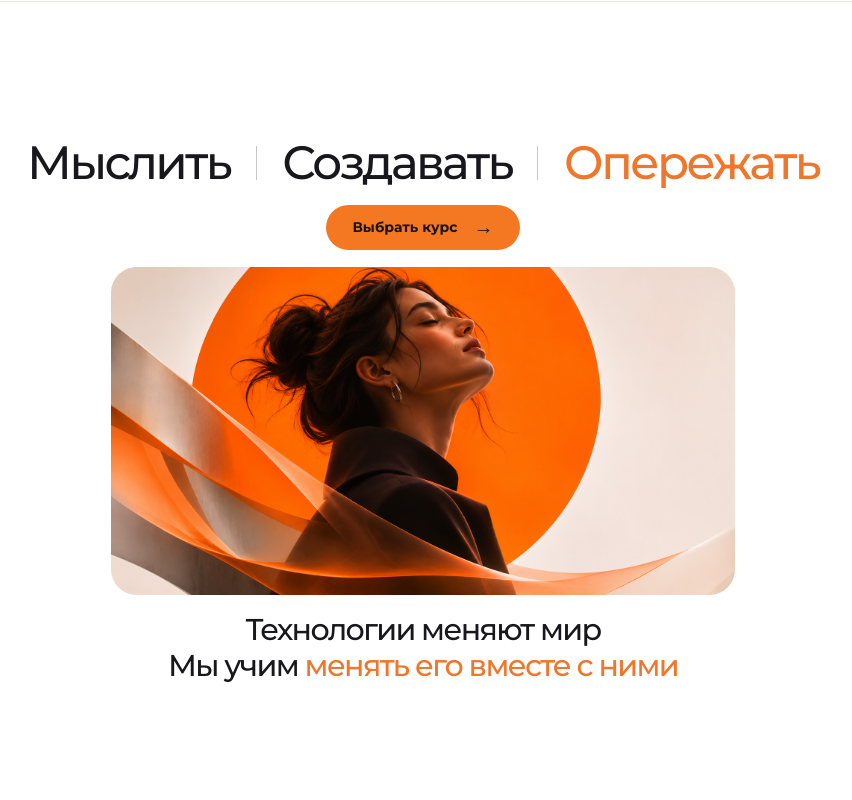
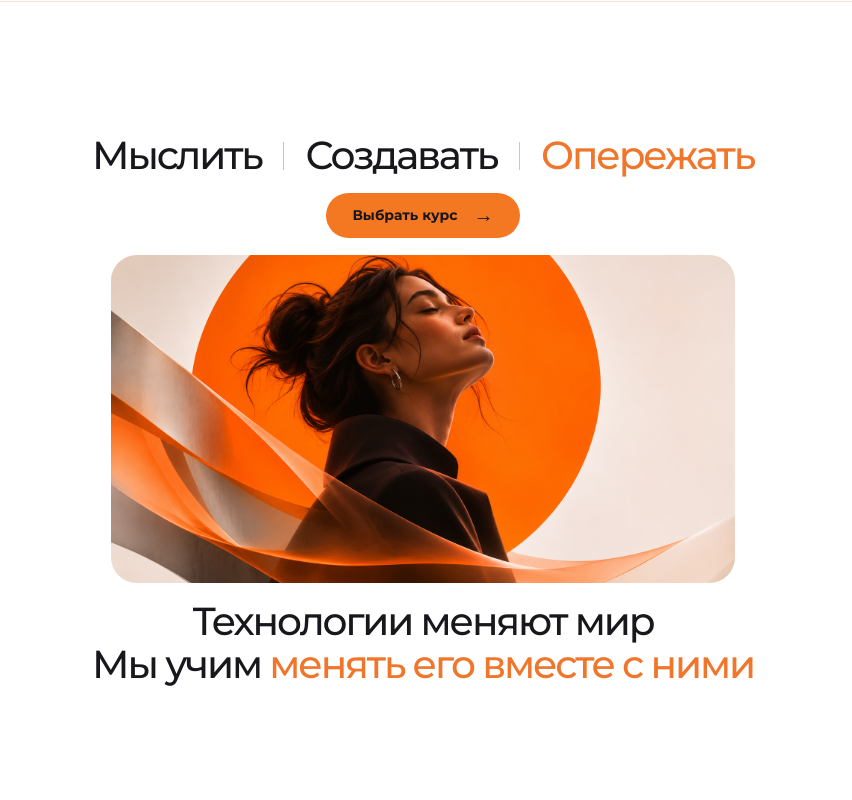
Before and after one commit to fuks19200-ctrl/09, a Next.js app: page / in a window 1280 px wide. Shown: the part 2400-3200 px from the top of the page, without its empty margins (217-1069 px from the left). Built offline with nearby package versions, Linux system fonts and the light colour scheme.

Commit message:
Unify section headings with approved Approach typography while preserving wordmark

```diff
--- a/app/globals.css
+++ b/app/globals.css
@@ -1458,3 +1458,31 @@ body:has(.courses-page) { overflow-x: hidden; overflow-y: auto; }
   .creative-manifesto--centered .creative-manifesto__copy :is(h1,h2) { gap: .18em .3em; }
   .creative-manifesto--centered .creative-manifesto__copy :is(h1,h2) > span + span::before { margin-right: .3em; }
 }
+
+/* Consistent heading scale based on the approved Approach title; wordmark excluded. */
+:root { --section-heading-size: clamp(30px,3.05vw,46px); --section-heading-leading: 1.1; }
+.about-hero :is(h1,h2),
+.about-details h2,
+.courses-programs-title,
+.courses-manifesto-title,
+.program-card :is(h2,.program-name),
+.directions-heading h2,
+.creative-manifesto--centered .creative-manifesto__copy :is(h1,h2),
+.creative-manifesto--centered .creative-philosophy-copy :is(h2,h3) {
+  font-size: var(--section-heading-size);
+  font-weight: var(--heading-weight);
+  letter-spacing: var(--heading-tracking);
+  line-height: var(--section-heading-leading);
+}
+.about-hero :is(h1,h2) span,
+.about-hero :is(h1,h2) em { font-weight: inherit; letter-spacing: inherit; }
+.specialty-content h3 {
+  font-weight: var(--heading-weight);
+  letter-spacing: var(--heading-tracking);
+  line-height: var(--section-heading-leading);
+  font-size: clamp(14px,1.15vw,18px);
+}
+@media (max-width:650px) {
+  :root { --section-heading-size: clamp(26px,5.8vw,36px); }
+  .creative-manifesto--centered .creative-manifesto__copy :is(h1,h2) { gap: .16em .3em; }
+}
```
